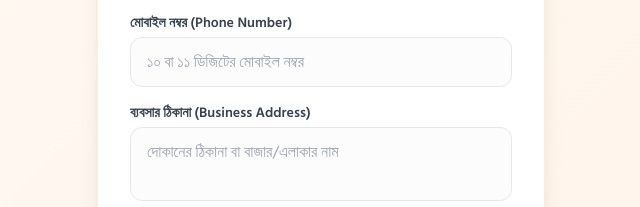
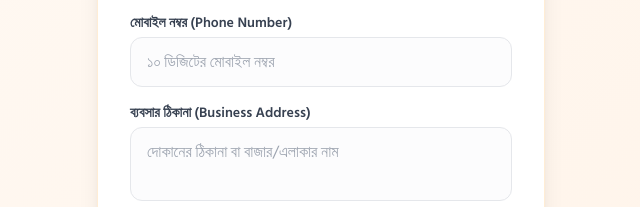
Before and after one commit to papinpramanik23-sys/Vision-Ads, a plain HTML site: page index.html in a window 1280 px wide. Shown: the part 360-567 px from the top of the page, 319-959 px from the left. Drawn offline with nearby package versions, Linux system fonts and the light colour scheme; no server answers.

Commit message:
Update index.html

```diff
--- a/index.html
+++ b/index.html
@@ -58,7 +58,7 @@
         <label class="block text-sm font-semibold text-gray-700 mb-1">মোবাইল নম্বর (Phone Number)</label>
         <input type="tel" id="phone" required
           class="w-full px-4 py-3 bg-gray-50/50 border border-gray-200 rounded-xl focus:ring-2 focus:ring-orange-500 focus:outline-none text-gray-800 transition"
-          placeholder="১০ বা ১১ ডিজিটের মোবাইল নম্বর">
+          placeholder="১০ ডিজিটের মোবাইল নম্বর">
       </div>
 
       <div>
```
